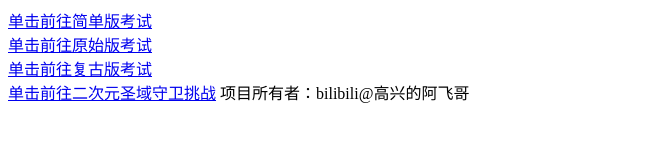
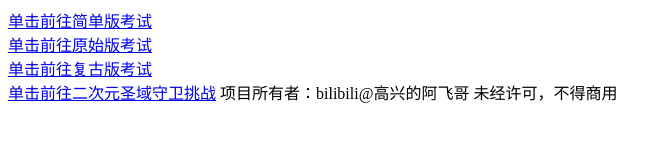
Before and after one commit to qwerty27817/bilibili-, a plain HTML site: page index.html in a window 1280 px wide. Shown: the whole page, without its empty margins (0-671 px from the left). Drawn offline with Linux system fonts and the light colour scheme.

Commit message:
Update index.html

```diff
--- a/index.html
+++ b/index.html
@@ -1,7 +1,7 @@
 <!DOCTYPE html><html lang="en"><head><meta
 http-equiv="Content-Type" content="text/html; charset=UTF-8">
 
-  <title>bilibili入站考试内容选择</title>
+<title> bilibili入站考试内容选择 </title>
 
 <html>
 	<body>
@@ -17,6 +17,6 @@ http-equiv="Content-Type" content="text/html; charset=UTF-8">
 		<a href="./2_guardwar.html">单击前往二次元圣域守卫挑战</a>
 	</body>
 	<body>
-		项目所有者：bilibili@高兴的阿飞哥
+		项目所有者：bilibili@高兴的阿飞哥 未经许可，不得商用
 	</body>
 </html>
```
